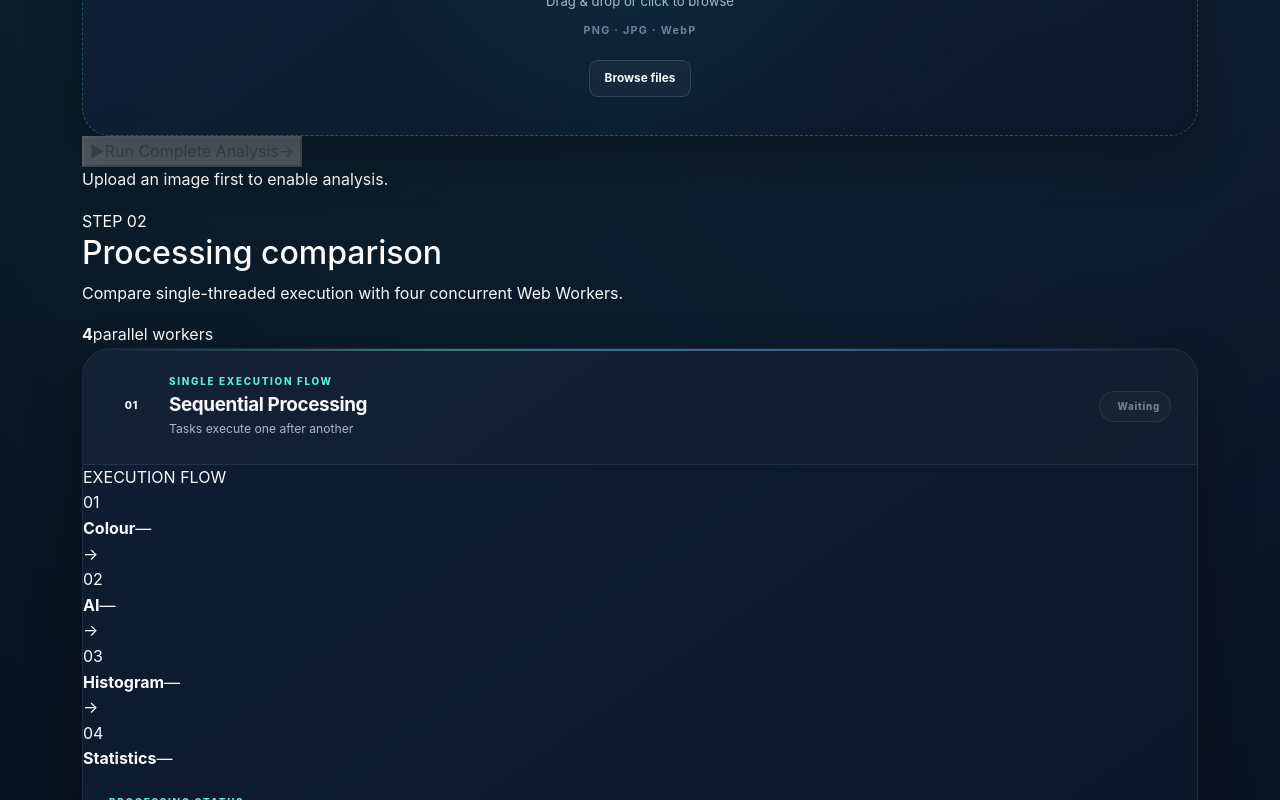
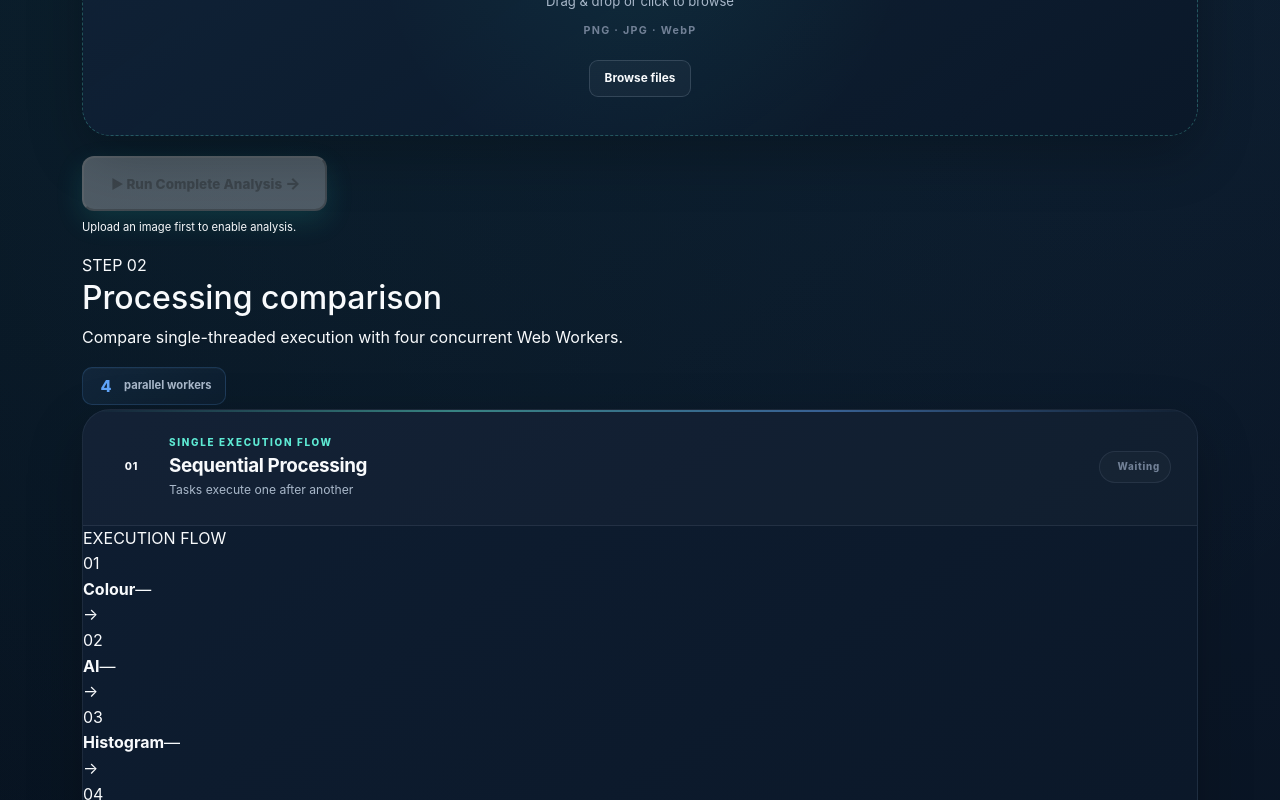
Before and after one commit to jopaulkjoshy14/Parallel-AI-Image-Analysis, a React (Vite) app: page / in a window 1280 px wide. Shown: the part 640-1440 px from the top of the page. Built offline with nearby package versions, Linux system fonts and the light colour scheme.

Commit message:
Update index.css

```diff
--- a/src/index.css
+++ b/src/index.css
@@ -2637,3 +2637,522 @@ footer {
     transition-duration: 0.01ms !important;
   }
 }
+
+/* =========================================================
+   UI POLISH — DASHBOARD CONTENT HIERARCHY
+   Targeted overrides for:
+   1. Selected image / analysis action
+   2. Processing comparison heading
+   3. Performance analysis heading
+   4. Sequential / Parallel / Measure strip
+   ========================================================= */
+
+
+/* ---------------------------------------------------------
+   1. SELECTED IMAGE + ANALYSIS ACTION
+   --------------------------------------------------------- */
+
+.preview-meta {
+  gap: 16px;
+  justify-content: center;
+}
+
+.preview-label {
+  margin-bottom: 7px;
+
+  font-size: 0.64rem;
+  font-weight: 800;
+
+  letter-spacing: 0.16em;
+  text-transform: uppercase;
+
+  color: var(--text-muted);
+}
+
+.preview-name {
+  font-size: 1.05rem;
+  font-weight: 700;
+
+  line-height: 1.4;
+
+  color: var(--text-primary);
+}
+
+.preview-ready {
+  gap: 8px;
+
+  padding: 8px 12px;
+
+  border:
+    1px solid
+    rgba(52, 211, 153, 0.2);
+
+  border-radius: 10px;
+
+  background:
+    linear-gradient(
+      135deg,
+      rgba(52, 211, 153, 0.08),
+      rgba(52, 211, 153, 0.035)
+    );
+
+  color: var(--success);
+
+  font-size: 0.74rem;
+  font-weight: 700;
+
+  box-shadow:
+    inset 0 1px 0
+    rgba(255, 255, 255, 0.025);
+}
+
+.preview-ready .status-dot {
+  width: 7px;
+  height: 7px;
+
+  box-shadow:
+    0 0 0 3px
+    rgba(52, 211, 153, 0.08);
+}
+
+
+/* ---------------------------------------------------------
+   ANALYSIS ACTION
+   --------------------------------------------------------- */
+
+.analysis-action {
+  margin-top: 18px;
+
+  padding-top: 2px;
+}
+
+.analysis-button {
+  min-width: 245px;
+
+  padding:
+    13px
+    20px;
+
+  border-radius: 12px;
+
+  font-size: 0.84rem;
+  font-weight: 800;
+
+  letter-spacing: 0.005em;
+
+  box-shadow:
+    0 10px 28px
+    rgba(45, 212, 191, 0.14);
+}
+
+.analysis-button:hover:not(:disabled) {
+  transform: translateY(-2px);
+
+  box-shadow:
+    0 15px 36px
+    rgba(45, 212, 191, 0.21);
+}
+
+.analysis-button-icon {
+  display: inline-flex;
+
+  align-items: center;
+  justify-content: center;
+
+  width: 18px;
+  height: 18px;
+
+  font-size: 0.82rem;
+}
+
+.analysis-button-arrow {
+  margin-left: 3px;
+
+  font-size: 1rem;
+}
+
+.action-hint {
+  margin-top: 8px;
+
+  font-size: 0.7rem;
+}
+
+
+/* ---------------------------------------------------------
+   2. STEP 02 — PROCESSING COMPARISON
+   --------------------------------------------------------- */
+
+.processing-grid {
+  margin-top: 4px;
+}
+
+.section-heading-row {
+  align-items: center;
+}
+
+.section-heading-row .section-heading {
+  margin-bottom: 0;
+}
+
+
+/* Worker count badge */
+
+.worker-count-badge {
+  flex-shrink: 0;
+
+  display: inline-flex;
+
+  align-items: center;
+  justify-content: center;
+
+  gap: 8px;
+
+  min-height: 38px;
+
+  padding:
+    8px
+    13px;
+
+  border:
+    1px
+    solid
+    rgba(96, 165, 250, 0.18);
+
+  border-radius: 10px;
+
+  background:
+    linear-gradient(
+      135deg,
+      rgba(96, 165, 250, 0.09),
+      rgba(96, 165, 250, 0.035)
+    );
+
+  box-shadow:
+    inset 0 1px 0
+    rgba(255, 255, 255, 0.025);
+}
+
+.worker-count-badge strong {
+  display: inline-flex;
+
+  align-items: center;
+  justify-content: center;
+
+  min-width: 20px;
+
+  color: var(--blue);
+
+  font-size: 1rem;
+  font-weight: 800;
+
+  line-height: 1;
+}
+
+.worker-count-badge span {
+  color: var(--text-secondary);
+
+  font-size: 0.7rem;
+  font-weight: 650;
+
+  line-height: 1;
+}
+
+
+/* ---------------------------------------------------------
+   3. STEP 03 — PERFORMANCE ANALYSIS
+   --------------------------------------------------------- */
+
+.performance-section {
+  margin-bottom: 58px;
+}
+
+.performance-section .section-heading {
+  margin-bottom: 18px;
+}
+
+.performance-section .section-heading p {
+  margin-top: 7px;
+}
+
+.performance-card {
+  border-radius: var(--radius-lg);
+
+  background:
+    linear-gradient(
+      145deg,
+      rgba(15, 29, 49, 0.94),
+      rgba(10, 22, 38, 0.92)
+    );
+
+  box-shadow:
+    0 20px 50px
+    rgba(0, 0, 0, 0.24);
+}
+
+
+/* ---------------------------------------------------------
+   4. PROJECT CONCEPT STRIP
+   --------------------------------------------------------- */
+
+.concept-strip {
+  position: relative;
+
+  margin-top: 0;
+  margin-bottom: 54px;
+
+  grid-template-columns:
+    repeat(3, minmax(0, 1fr));
+
+  gap: 0;
+
+  border:
+    1px
+    solid
+    rgba(148, 163, 184, 0.12);
+
+  border-radius: var(--radius-lg);
+
+  background:
+    rgba(148, 163, 184, 0.08);
+
+  box-shadow:
+    0 18px 45px
+    rgba(0, 0, 0, 0.18);
+
+  overflow: hidden;
+}
+
+
+/* Individual concept cards */
+
+.concept-item {
+  position: relative;
+
+  min-height: 145px;
+
+  display: flex;
+
+  align-items: flex-start;
+
+  gap: 15px;
+
+  padding:
+    22px
+    22px;
+
+  background:
+    linear-gradient(
+      145deg,
+      rgba(14, 30, 50, 0.94),
+      rgba(10, 23, 40, 0.9)
+    );
+
+  transition:
+    background var(--transition),
+    transform var(--transition);
+}
+
+
+/* Separators */
+
+.concept-item:not(:last-child)::after {
+  content: "";
+
+  position: absolute;
+
+  top: 22px;
+  right: 0;
+  bottom: 22px;
+
+  width: 1px;
+
+  background:
+    linear-gradient(
+      180deg,
+      transparent,
+      var(--border-strong),
+      transparent
+    );
+}
+
+
+/* Hover */
+
+.concept-item:hover {
+  background:
+    linear-gradient(
+      145deg,
+      rgba(18, 38, 61, 0.98),
+      rgba(11, 27, 46, 0.94)
+    );
+}
+
+
+/* Number */
+
+.concept-number {
+  flex-shrink: 0;
+
+  width: 32px;
+  height: 32px;
+
+  border:
+    1px
+    solid
+    rgba(94, 234, 212, 0.2);
+
+  border-radius: 9px;
+
+  background:
+    linear-gradient(
+      135deg,
+      rgba(45, 212, 191, 0.12),
+      rgba(96, 165, 250, 0.06)
+    );
+
+  color: var(--accent);
+
+  font-size: 0.65rem;
+  font-weight: 850;
+
+  letter-spacing: 0.03em;
+}
+
+
+/* Concept title */
+
+.concept-item strong {
+  margin-top: 1px;
+  margin-bottom: 5px;
+
+  color: var(--text-primary);
+
+  font-size: 0.8rem;
+  font-weight: 800;
+
+  letter-spacing: 0.02em;
+
+  text-transform: uppercase;
+}
+
+
+/* Concept description */
+
+.concept-item p {
+  max-width: 250px;
+
+  color: var(--text-muted);
+
+  font-size: 0.72rem;
+
+  line-height: 1.55;
+}
+
+
+/* ---------------------------------------------------------
+   MOBILE ADJUSTMENTS
+   --------------------------------------------------------- */
+
+@media (max-width: 991.98px) {
+
+  .section-heading-row {
+    align-items: flex-start;
+  }
+
+  .worker-count-badge {
+    margin-top: 4px;
+  }
+
+  .concept-strip {
+    grid-template-columns: 1fr;
+  }
+
+  .concept-item {
+    min-height: auto;
+  }
+
+  .concept-item:not(:last-child)::after {
+    top: auto;
+    right: 22px;
+    bottom: 0;
+    left: 22px;
+
+    width: auto;
+    height: 1px;
+
+    background:
+      linear-gradient(
+        90deg,
+        transparent,
+        var(--border-strong),
+        transparent
+      );
+  }
+
+}
+
+
+/* ---------------------------------------------------------
+   SMALL MOBILE
+   --------------------------------------------------------- */
+
+@media (max-width: 767.98px) {
+
+  .preview-meta {
+    gap: 14px;
+  }
+
+  .preview-name {
+    font-size: 0.95rem;
+  }
+
+  .preview-ready {
+    width: fit-content;
+  }
+
+  .analysis-action {
+    margin-top: 16px;
+  }
+
+  .analysis-button {
+    min-width: 0;
+    width: 100%;
+  }
+
+  .performance-section {
+    margin-bottom: 46px;
+  }
+
+  .concept-strip {
+    margin-bottom: 42px;
+  }
+
+  .concept-item {
+    padding: 18px;
+  }
+
+}
+
+
+/* ---------------------------------------------------------
+   VERY SMALL MOBILE
+   --------------------------------------------------------- */
+
+@media (max-width: 420px) {
+
+  .worker-count-badge {
+    width: 100%;
+    justify-content: flex-start;
+  }
+
+  .concept-item {
+    gap: 12px;
+    padding: 16px;
+  }
+
+  .concept-number {
+    width: 30px;
+    height: 30px;
+  }
+
+}
```
